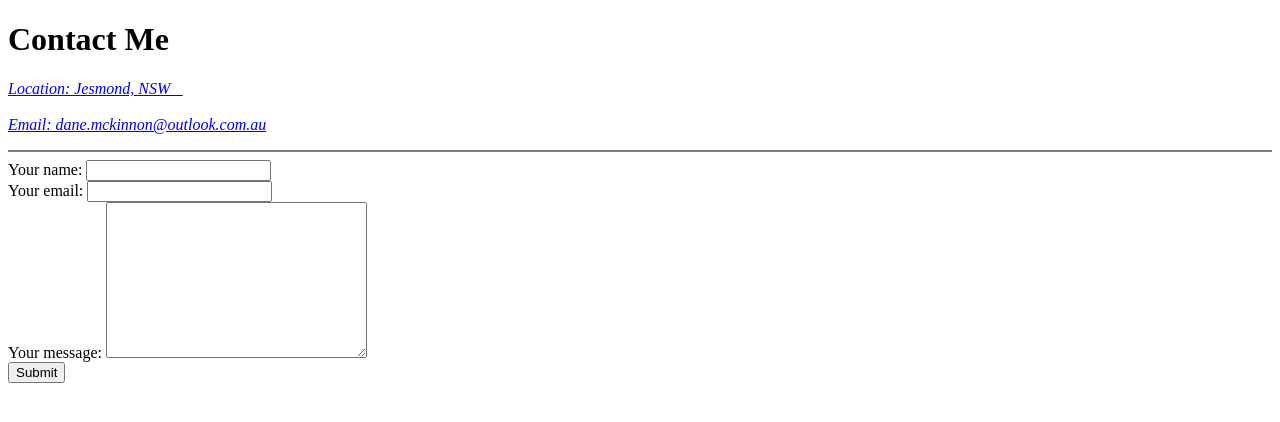
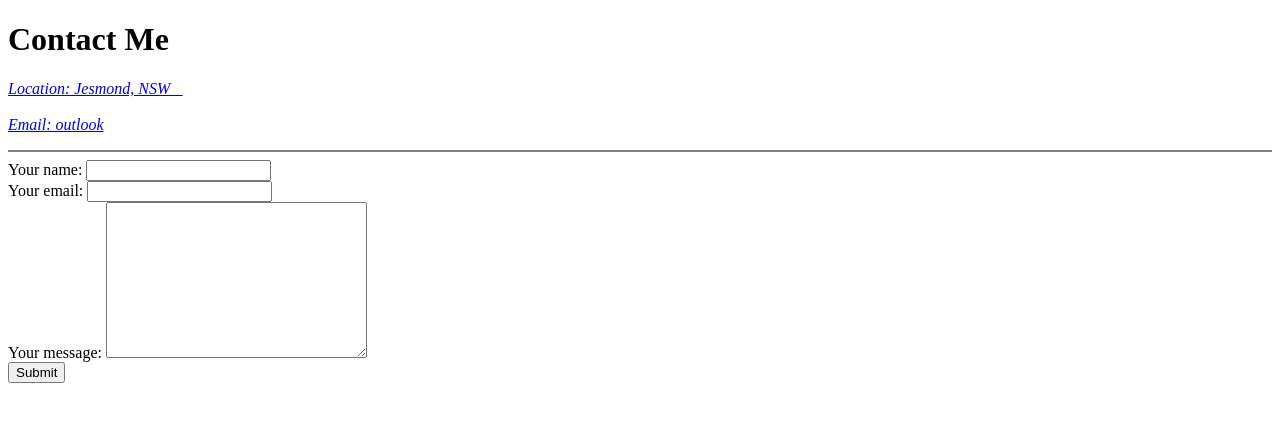
Before and after one commit to danemckinnon/resume, a plain HTML site: page ContactMe.html in a window 1280 px wide. Drawn offline with Linux system fonts and the light colour scheme.

Commit message:
Update ContactMe.html

```diff
--- a/ContactMe.html
+++ b/ContactMe.html
@@ -7,7 +7,7 @@
   <body>
     <h1>Contact Me</h1>
     <!-- Links to location data and email -->
-    <p><em><a href="https://www.openstreetmap.org/relation/6026848">Location: Jesmond, NSW</a> <br /><br /> <a href="mailto:dane.mckinnon@outlook.com.au">Email: dane.mckinnon@outlook.com.au</a></em></p>
+    <p><em><a href="https://www.openstreetmap.org/relation/6026848">Location: Jesmond, NSW</a> <br /><br /> <a href="mailto:dane.mckinnon@outlook.com.au">Email: outlook</a></em></p>
     <hr size="2" noshade>
     <form action="mailto:dane.mckinnon23@gmail.com" method="post" enctype="text/plain">
       <label>Your name:</label>
```
